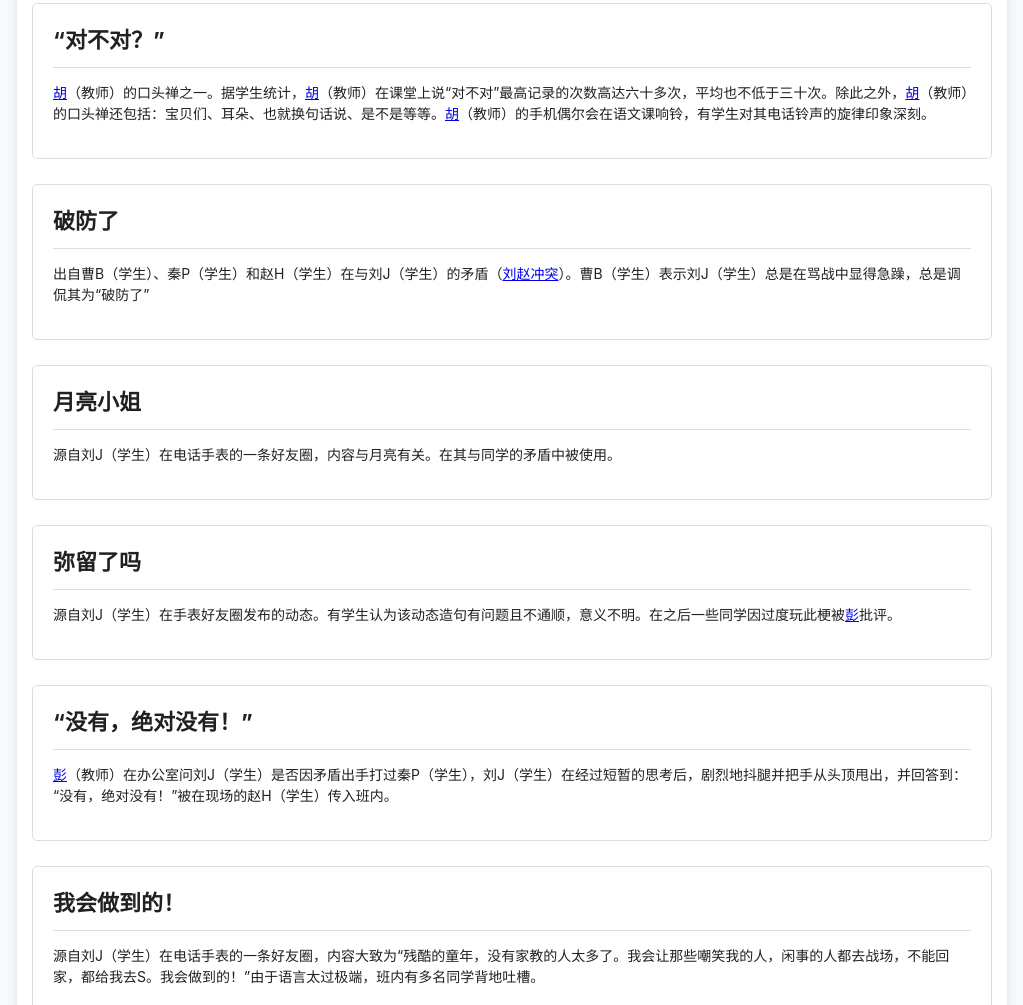
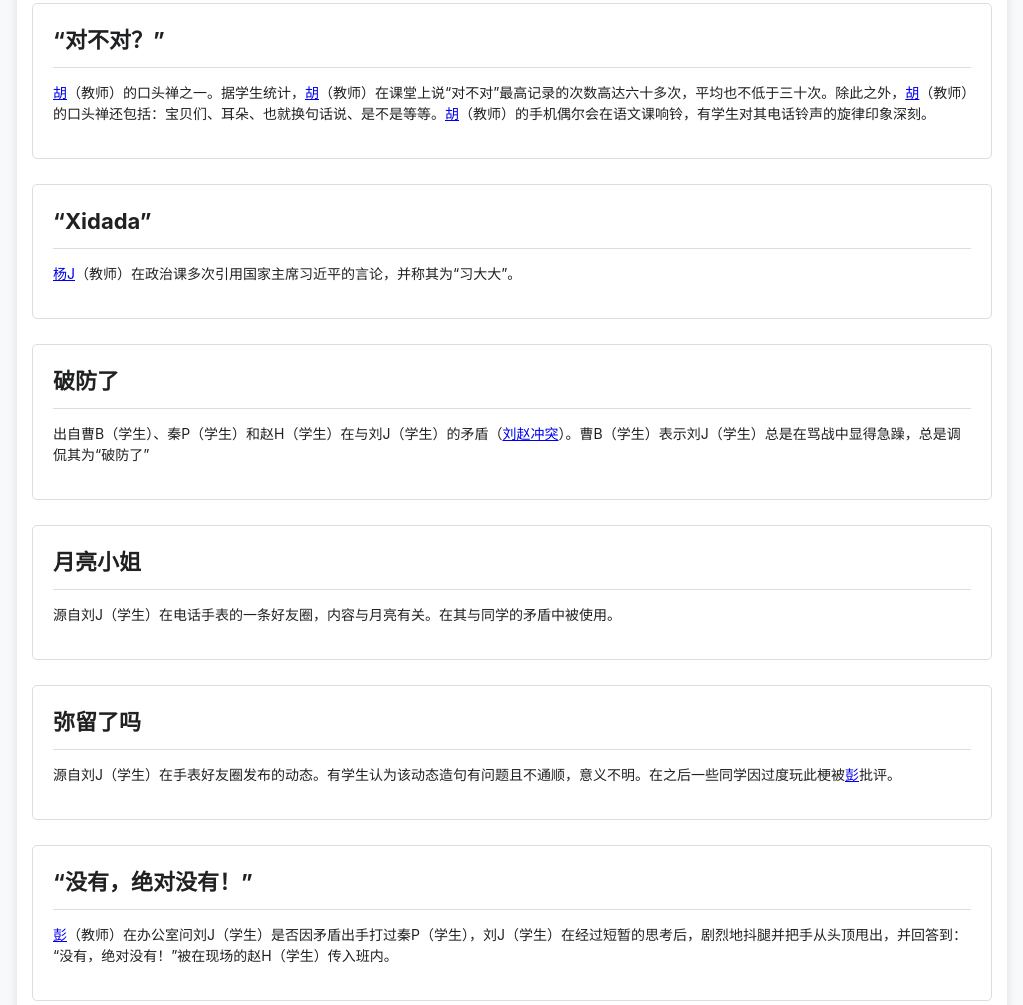
Before and after one commit to hljhlj121311/liuxy.GitHub.io, a plain HTML site: page index.html in a window 1280 px wide. Shown: the part 2111-3116 px from the top of the page, without its empty margins (128-1151 px from the left). Drawn offline with Linux system fonts and the light colour scheme.

Commit message:
Update index.html

```diff
--- a/index.html
+++ b/index.html
@@ -284,6 +284,11 @@
         </div>
         <p></p>
         <div class="section">
+        <h2>“Xidada”</h2>
+        <p><a href="https://yjr.pages.dev/">杨J</a>（教师）在政治课多次引用国家主席习近平的言论，并称其为“习大大”。</p>
+        </div>
+        <p></p>
+        <div class="section">
         <h2>破防了</h2>
         <p>出自曹B（学生）、秦P（学生）和赵H（学生）在与刘J（学生）的矛盾（<a href="https://liuzhaochongtu-github-io.pages.dev/">刘赵冲突</a>）。曹B（学生）表示刘J（学生）总是在骂战中显得急躁，总是调侃其为“破防了”</p>
         </div>
```
